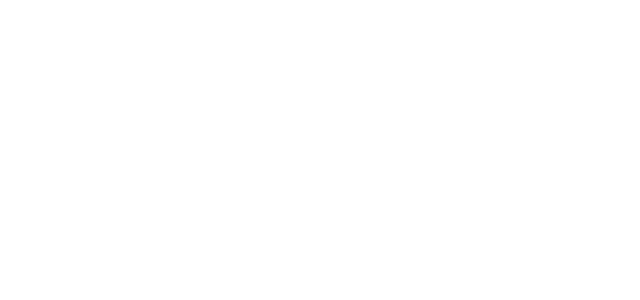
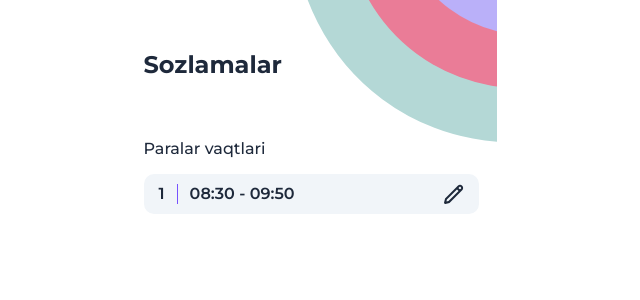
Before and after one commit to Tolkinxon/lesson_schedule, a React (Create React App) app: page /configure-time-lessons in a window 1280 px wide. Before the commit this address had no page. Shown: the top 300 px of the page, without its empty margins (329-969 px from the left). Built offline with nearby package versions, Linux system fonts and the light colour scheme.

Commit message:
added configure time lesson component

```diff
--- a/src/App.js
+++ b/src/App.js
@@ -1,6 +1,7 @@
 import './css/index.css'
 import Main from "./components/Main"
 import AddSchedule from './components/AddSchedule'
+import ConfigureTimeLessons from './components/ConfigureTimeLessons'
 import { Route, Routes } from 'react-router-dom'
 import { createStore } from 'redux'
 import { reducer } from './redux/reducer'
@@ -15,6 +16,7 @@
         <Routes>
             <Route path='/' element={ <Main /> }/>
             <Route path='/add-schedule' element={ <AddSchedule /> }/>
+            <Route path='/configure-time-lessons' element={ <ConfigureTimeLessons /> }/>
         </Routes>
     </Provider>
   )
--- /dev/null
+++ b/src/components/ConfigureTimeLessons.jsx
@@ -0,0 +1,34 @@
+import pen from './../assets/pen.svg'
+
+
+const ConfigureTimeLessons = () => {
+    return (
+        <section className="configure">
+            <div className="container configure__container">
+                <h1 className="configure__heading">
+                    Sozlamalar
+                </h1>
+
+                <p className="configure__text">
+                    Paralar vaqtlari
+                </p>
+
+                <ul className="configure__list">
+                    <li className='configure__item'>
+                        <p className='configure__item-number'>1</p>
+
+                        <span className='configure__item-line'></span>
+
+                        <p className='configure__item-time'>
+                            08:30 - 09:50
+                        </p>
+
+                        <img className='configure__item-pen' src={pen} alt="there is a pen for edit time lesson" />
+                    </li>
+                </ul>
+            </div>
+        </section>
+     );
+}
+
+export default ConfigureTimeLessons;
--- a/src/css/index.css
+++ b/src/css/index.css
@@ -798,4 +798,72 @@
   border: none;
   outline: none;
   cursor: pointer;
+}
+
+.configure {
+  background-image: url("./../assets/bg-for-add-schedule.svg");
+  background-repeat: no-repeat;
+  background-position: calc(50% + 50px) 0px;
+}
+.configure__container {
+  padding-top: 50px;
+}
+.configure__heading {
+  font-family: "Montserrat", sans-serif;
+  font-size: 24px;
+  font-weight: 700;
+  line-height: 29.26px;
+  text-align: left;
+  color: #1E293B;
+  margin-bottom: 60px;
+}
+.configure__text {
+  font-family: "Montserrat", sans-serif;
+  font-size: 16px;
+  font-weight: 500;
+  line-height: 19.5px;
+  text-align: left;
+  color: #1E293B;
+  margin-bottom: 15px;
+}
+.configure__item {
+  max-width: 335px;
+  width: 100%;
+  height: 40px;
+  padding-left: 15px;
+  display: flex;
+  align-items: center;
+  justify-content: left;
+  gap: 12px;
+  position: relative;
+  background-color: #F1F5F9;
+  border-radius: 10px;
+}
+.configure__item-number {
+  font-family: "Montserrat", sans-serif;
+  font-size: 16px;
+  font-weight: 600;
+  line-height: 19.5px;
+  text-align: center;
+  color: #1E293B;
+}
+.configure__item-line {
+  height: 20px;
+  width: 1px;
+  border-left: 1px solid #7752FE;
+}
+.configure__item-time {
+  font-family: "Montserrat", sans-serif;
+  font-size: 16px;
+  font-weight: 600;
+  line-height: 19.5px;
+  text-align: center;
+  color: #1E293B;
+}
+.configure__item-pen {
+  position: absolute;
+  right: 15px;
+  top: 50%;
+  transform: translateY(-50%);
+  cursor: pointer;
 }/*# sourceMappingURL=index.css.map */
--- /dev/null
+++ b/src/scss/all-components/_configure.scss
@@ -0,0 +1,80 @@
+.configure {
+    background-image: url('./../assets/bg-for-add-schedule.svg');
+    background-repeat: no-repeat;
+    background-position: calc(50% + 50px) 0px;
+
+    &__container {
+        padding-top: 50px;
+    }
+
+    &__heading {
+        font-family: 'Montserrat', sans-serif;
+        font-size: 24px;
+        font-weight: 700;
+        line-height: 29.26px;
+        text-align: left;
+        color:#1E293B;
+        margin-bottom: 60px;
+    }
+
+    &__text {
+        font-family: 'Montserrat', sans-serif;
+        font-size: 16px;
+        font-weight: 500;
+        line-height: 19.5px;
+        text-align: left;
+        color: #1E293B;
+        margin-bottom: 15px;
+
+    }
+
+    // &__list {
+    // }
+
+    &__item {
+        max-width: 335px;
+        width: 100%;
+        height: 40px;
+        padding-left: 15px;
+        display: flex;
+        align-items: center;
+        justify-content: left;
+        gap: 12px;
+        position: relative;
+        background-color: #F1F5F9;
+        border-radius: 10px;
+    }
+
+    &__item-number {
+        font-family: 'Montserrat', sans-serif;
+        font-size: 16px;
+        font-weight: 600;
+        line-height: 19.5px;
+        text-align: center;
+        color: #1E293B;
+    }
+
+    &__item-line {
+        height: 20px;
+        width: 1px;
+        border-left: 1px solid #7752FE;
+    }
+
+
+    &__item-time {
+        font-family: "Montserrat", sans-serif;
+        font-size: 16px;
+        font-weight: 600;
+        line-height: 19.5px;
+        text-align: center;
+        color: #1E293B;
+    }
+
+    &__item-pen {
+        position: absolute;
+        right: 15px;
+        top: 50%;
+        transform: translateY(-50%);
+        cursor: pointer;
+    }
+}
--- a/src/scss/all-components/_index.scss
+++ b/src/scss/all-components/_index.scss
@@ -5,3 +5,4 @@
 @import "radio-btns";
 @import "inputs";
 @import "saving";
+@import "configure";
```
Also changed, not shown: src/assets/pen.svg (added), 1 other file (tests, documents, lock files or other folders).
